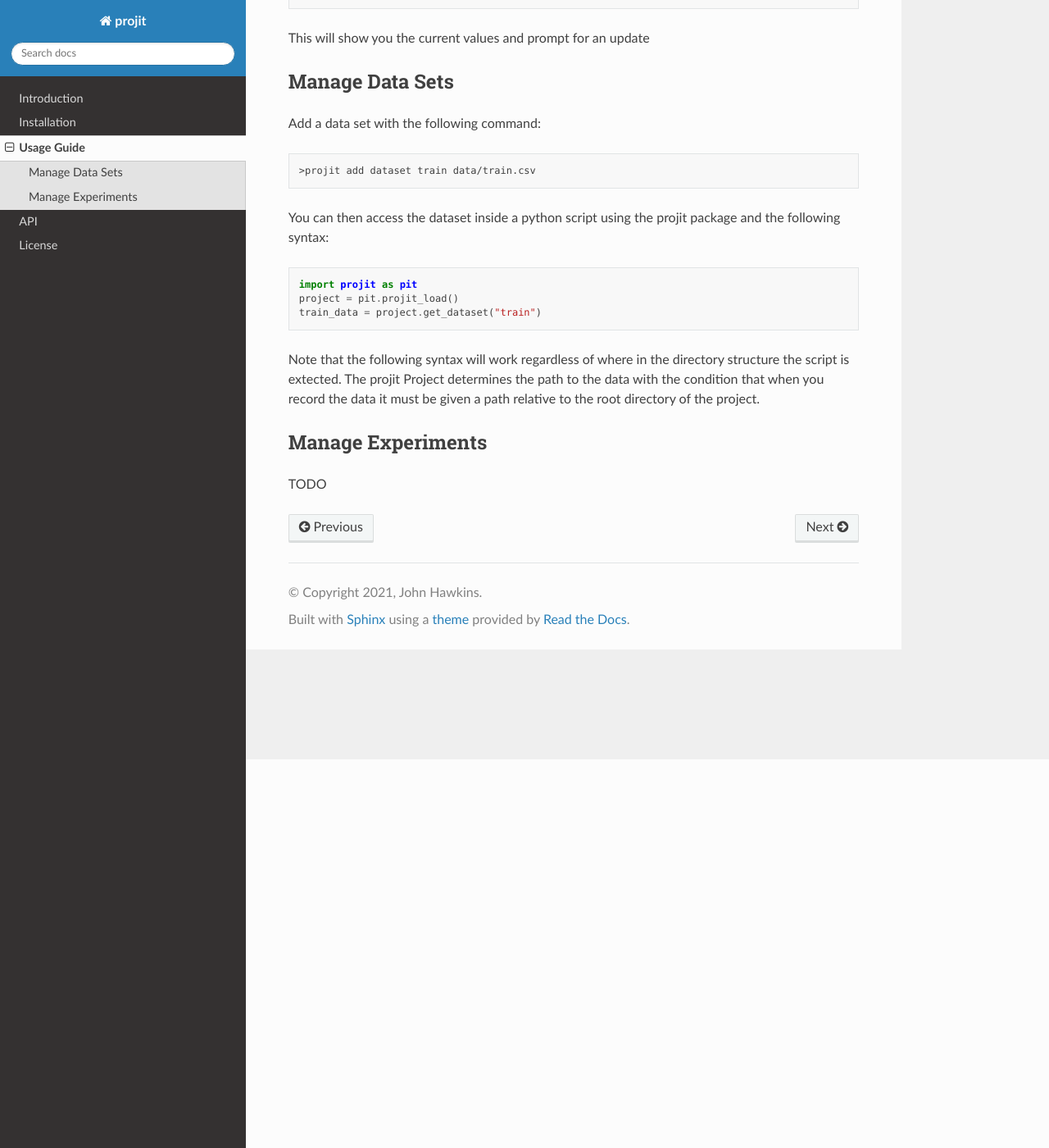
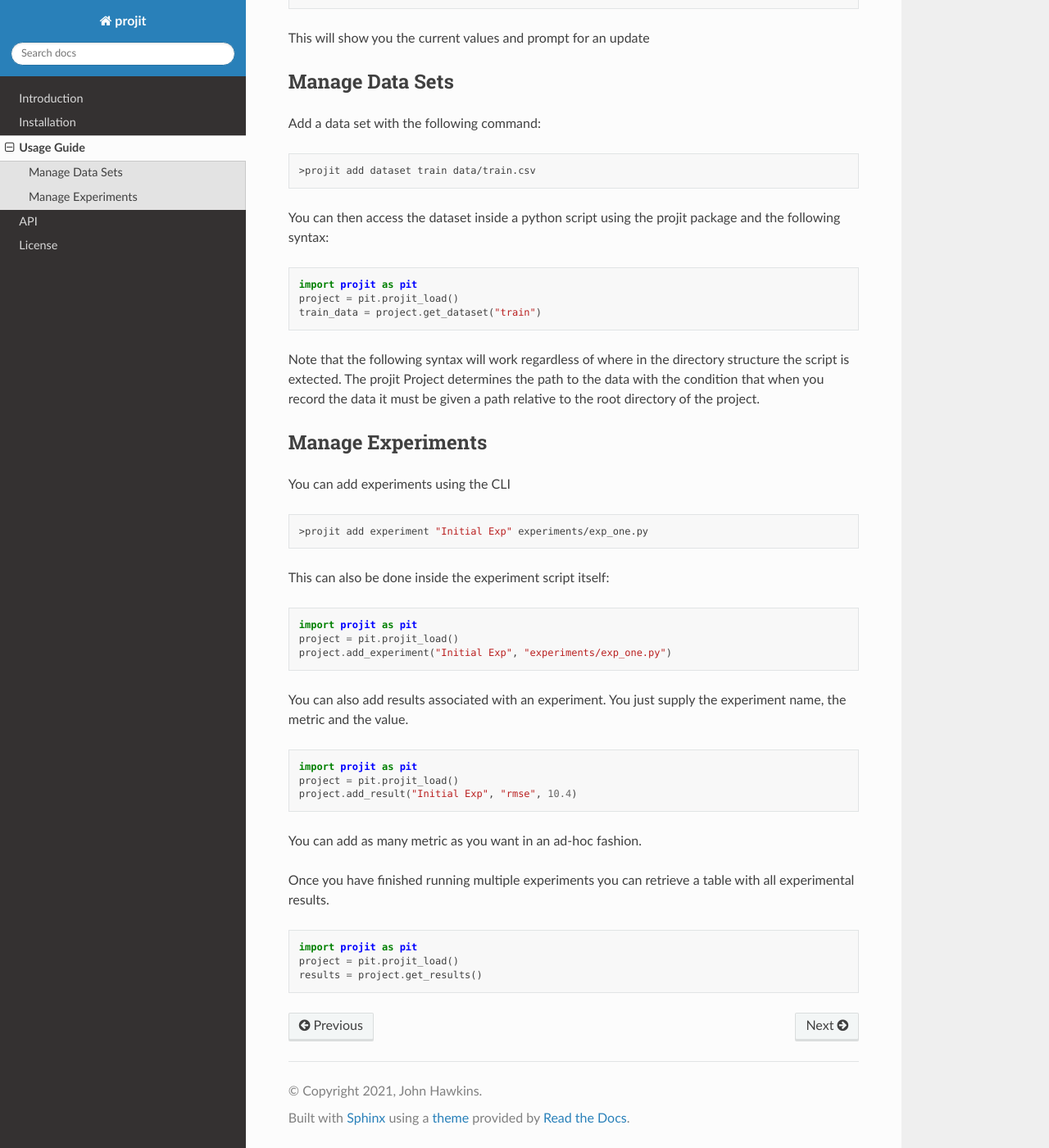
Before and after one commit to john-hawkins/projit, a Sphinx documentation site: the page built from docs/source/usage.rst, in a window 1280 px wide and 1400 px high, scrolled down 474 px. Shown: the whole window at 82% size. Built offline with Sphinx 7.4.7 and the Read the Docs theme 2.0.0, drawn with Linux system fonts in a browser that asks for light colours.

Commit message:
Docs update with new functions

```diff
--- a/docs/source/introduction.rst
+++ b/docs/source/introduction.rst
@@ -2,11 +2,12 @@ Introduction
 ============
 
 projit is a package and application that assists with managing your data science projects.
+
 It can be used to maintain a consistent view of the data sets used across experiemnts,
 track the experiments and outcomes, generate project documentation and ensure your
 projects confirm to a standardised repeatable pattern.
 
 Usage of projit is facilitated through the command line application for standard tasks,
-and through the package for programmatic access to data sets and registration of reasults.
+and through the package for programmatic access to data sets and registration of results.
 
 Follow the usage instructions for an example of standard usage.
--- a/docs/source/usage.rst
+++ b/docs/source/usage.rst
@@ -46,4 +46,36 @@ when you record the data it must be given a path relative to the root directory
 Manage Experiments
 ^^^^^^^^^^^^^^^^^^^^^
 
-TODO
+You can add experiments using the CLI
+
+.. code-block:: bash
+
+    >projit add experiment "Initial Exp" experiments/exp_one.py
+
+This can also be done inside the experiment script itself:
+
+.. code-block:: python
+
+    import projit as pit
+    project = pit.projit_load()
+    project.add_experiment("Initial Exp", "experiments/exp_one.py")
+
+You can also add results associated with an experiment.
+You just supply the experiment name, the metric and the value.
+
+.. code-block:: python
+
+    import projit as pit
+    project = pit.projit_load()
+    project.add_result("Initial Exp", "rmse", 10.4)
+
+You can add as many metric as you want in an ad-hoc fashion.
+
+Once you have finished running multiple experiments you can retrieve
+a table with all experimental results.
+
+.. code-block:: python
+
+    import projit as pit
+    project = pit.projit_load()
+    results = project.get_results()
```
Also changed, not shown: docs/source/index.rst (line endings or trailing spaces).
